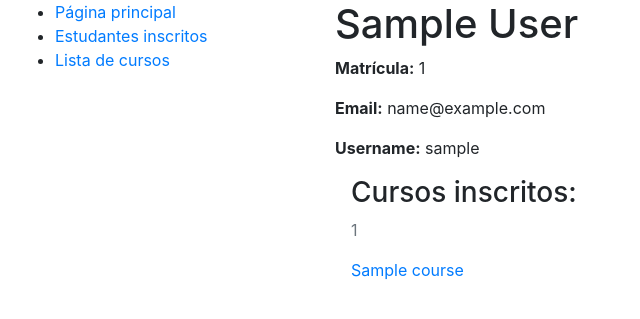
After one commit to Iago-pixel/python-dev-academy, a Django app: page /students/1 in a window 1280 px wide. The commit adds this page. Shown: the top 319 px of the page, without its empty margins (0-640 px from the left). Run offline with Django 5.2, Linux system fonts and the light colour scheme; tables that the repository leaves empty hold one stand-in row (values such as "Sample post").

Commit message:
add student pages

```diff
--- a/djangoapp/registrations/models.py
+++ b/djangoapp/registrations/models.py
@@ -8,6 +8,9 @@ from python_dev_academy import settings
 class Student(AbstractUser):
     class Meta:
         ordering = ["first_name", "last_name", "id"]
+
+    def get_absolute_url(self):
+        return reverse("registrations:student-detail", args=[str(self.id)])
 
 
 class Course(models.Model):
--- a/djangoapp/registrations/templates/includes/sidebar.html
+++ b/djangoapp/registrations/templates/includes/sidebar.html
@@ -3,7 +3,7 @@
     <a href="{% url 'registrations:index' %}">Página principal</a>
   </li>
   <li>
-    <a href="#">Estudantes inscritos</a>
+    <a href="{% url 'registrations:student-list' %}">Estudantes inscritos</a>
   </li>
   <li>
     <a href="{% url 'registrations:course-list' %}">Lista de cursos</a>
--- /dev/null
+++ b/djangoapp/registrations/templates/registrations/student_detail.html
@@ -0,0 +1,19 @@
+{% extends 'base.html' %}
+
+{% block content %}
+  <h1>{{ student.first_name }} {{ student.last_name }}</h1>
+  <p><strong>Matrícula:</strong> {{ student.id }}</p>
+  <p><strong>Email:</strong> {{ student.email }}</p>
+  <p><strong>Username:</strong> {{ student.username }}</p>
+  <div class="ml-3">
+    <h3>Cursos inscritos:</h3>
+    {% for course in student.courses.all %}
+      <p class="text-muted">{{ course.id }}</p>
+      <p>
+        <a href="{{ course.get_absolute_url }}">{{ course.title }}</a>
+      </p>
+    {% empty %}
+      <p>Sem cursos inscritos</p>
+    {% endfor %}
+  </div>
+{% endblock %}
--- a/djangoapp/registrations/urls.py
+++ b/djangoapp/registrations/urls.py
@@ -1,11 +1,13 @@
 from django.urls import path
 
-from registrations.views import index, CourseListView, CourseDetailView
+from registrations.views import index, CourseListView, CourseDetailView, StudentListView, StudentDetailView
 
 urlpatterns = [
     path("", index, name="index"),
     path("courses/", CourseListView.as_view(), name="course-list"),
     path("courses/<int:pk>", CourseDetailView.as_view(), name="course-detail"),
+    path("students/", StudentListView.as_view(), name="student-list"),
+    path("students/<int:pk>", StudentDetailView.as_view(), name="student-detail"),
 ]
 
 app_name = "registrations"
--- a/djangoapp/registrations/views.py
+++ b/djangoapp/registrations/views.py
@@ -15,7 +15,17 @@ def index(request):
 
 class CourseListView(generic.ListView):
     model = Course
+    paginate_by = 10
 
 
 class CourseDetailView(generic.DetailView):
     model = Course
+
+
+class StudentListView(generic.ListView):
+    model = Student
+    paginate_by = 10
+
+
+class StudentDetailView(generic.DetailView):
+    model = Student
```
Also changed, not shown: djangoapp/registrations/templates/registrations/student_list.html (added, +30 -0 lines).
